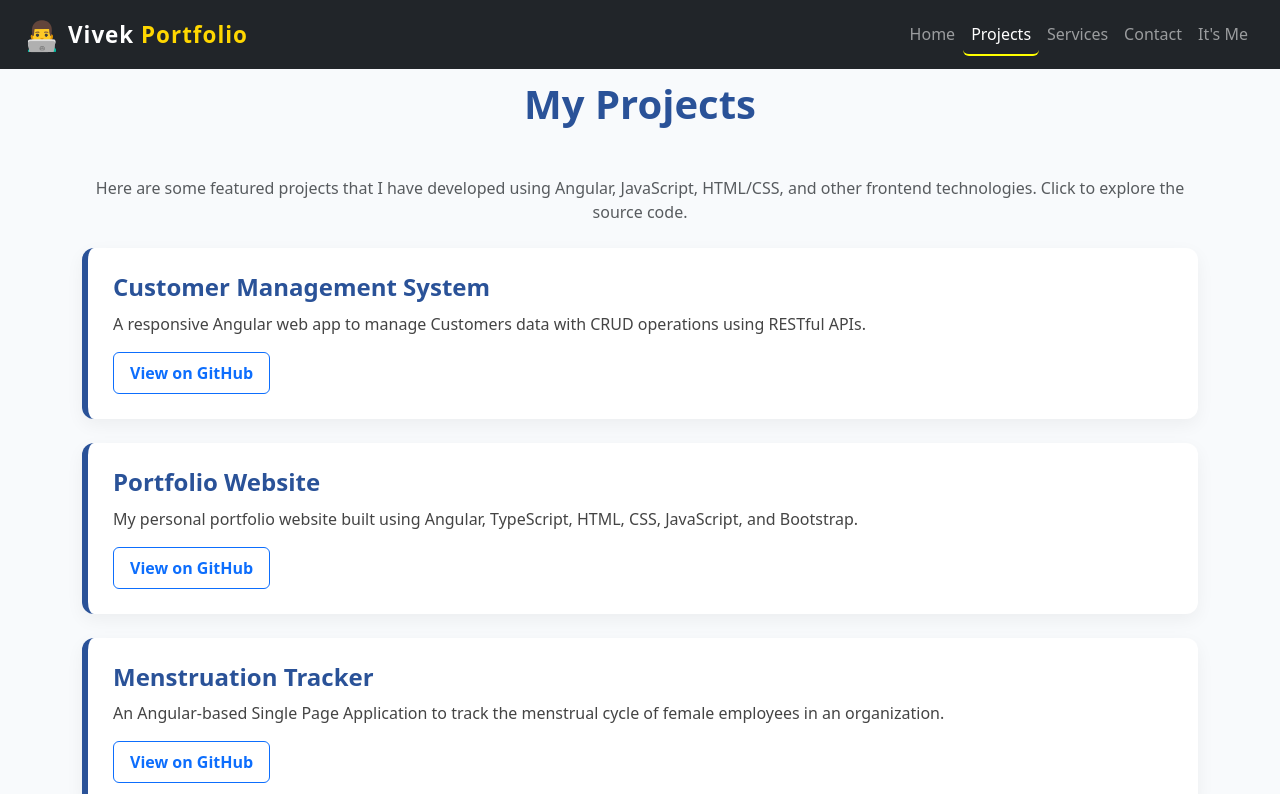
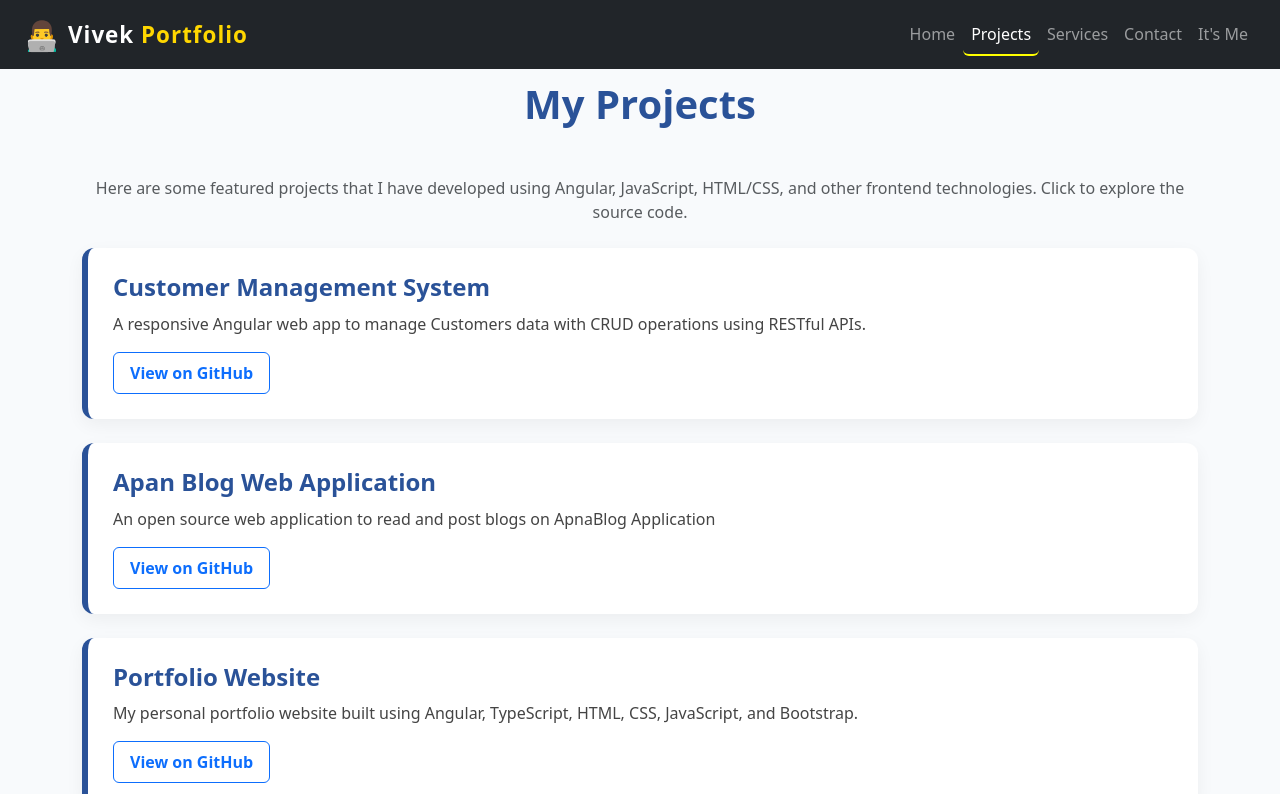
Before and after one commit to vivekcse123/Vivek_portfolio, an Angular app: page /project in a window 1280 px wide. Shown: the top 794 px of the page. Built offline with nearby package versions, Linux system fonts and the light colour scheme.

Commit message:
Added new Project

```diff
--- a/src/app/projects/projects.component.ts
+++ b/src/app/projects/projects.component.ts
@@ -14,6 +14,11 @@ export class ProjectsComponent {
       title: 'Customer Management System',
       description: 'A responsive Angular web app to manage Customers data with CRUD operations using RESTful APIs.',
       link: 'https://github.com/vivekcse123/CMS-Project'
+    },
+     {
+      title: 'Apan Blog Web Application',
+      description: 'An open source web application to read and post blogs on ApnaBlog Application',
+      link: 'https://github.com/vivekcse123/apan-blog'
     },
     {
       title: 'Portfolio Website',
```
